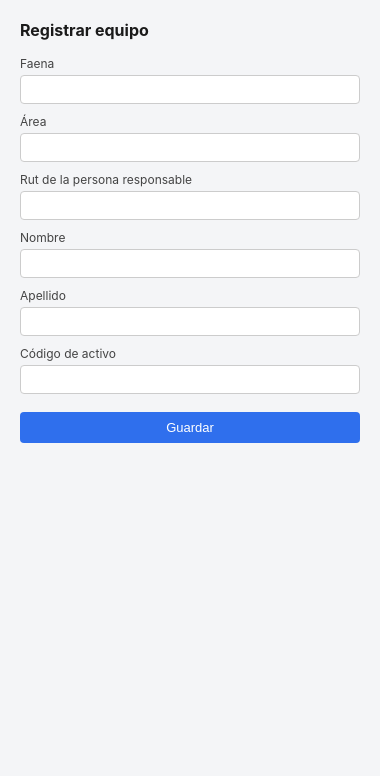
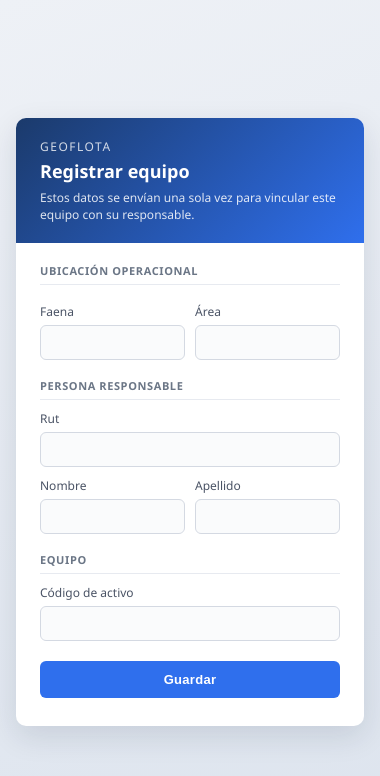
Before and after one commit to matiasr12/Proyecto_tesis_Geoblota, an Electron app: page standalone/src/register.html in a window 380 px wide. Drawn offline with Linux system fonts and the light colour scheme.

Commit message:
Rediseñar el formulario de registro de equipo
El formulario original (inputs sueltos sin agrupar, sin logo, error en
texto plano) se veia poco profesional para algo que ve el tecnico de
terreno al instalar. Se agrega tarjeta centrada con encabezado de marca,
inputs agrupados por seccion (ubicacion operacional / responsable /
equipo) y mensaje de error con fondo destacado. Misma logica exacta
(mismos ids, mismo window.equipoAPI), solo cambia la presentacion.

Co-Authored-By: Claude Sonnet 5 <noreply@anthropic.com>

```diff
--- a/standalone/src/register.html
+++ b/standalone/src/register.html
@@ -2,80 +2,176 @@
 <html lang="es">
 <head>
 <meta charset="UTF-8" />
-<title>Registrar equipo</title>
+<title>Registrar equipo · GeoFlota</title>
 <style>
+  * {
+    box-sizing: border-box;
+  }
   body {
-    font-family: -apple-system, Segoe UI, Arial, sans-serif;
+    font-family: 'Segoe UI', -apple-system, Arial, sans-serif;
     margin: 0;
-    padding: 20px;
-    background: #f4f5f7;
-    color: #1a1a1a;
+    padding: 0;
+    min-height: 100vh;
+    display: flex;
+    align-items: center;
+    justify-content: center;
+    background: linear-gradient(160deg, #eef1f6 0%, #dde4ee 100%);
+    color: #1f2430;
   }
-  h1 {
-    font-size: 16px;
-    margin: 0 0 16px;
+  .card {
+    width: 420px;
+    max-width: calc(100% - 32px);
+    background: #ffffff;
+    border-radius: 10px;
+    box-shadow: 0 10px 30px rgba(20, 30, 60, 0.12);
+    overflow: hidden;
+    margin: 16px;
+  }
+  .card-header {
+    background: linear-gradient(135deg, #1b3a6b 0%, #2f6fed 100%);
+    color: #fff;
+    padding: 20px 24px;
+  }
+  .card-header .brand {
+    font-size: 12px;
+    letter-spacing: 1.5px;
+    text-transform: uppercase;
+    opacity: 0.8;
+    margin-bottom: 4px;
+  }
+  .card-header h1 {
+    font-size: 18px;
+    margin: 0;
+    font-weight: 600;
+  }
+  .card-header p {
+    font-size: 12px;
+    margin: 6px 0 0;
+    opacity: 0.85;
+  }
+  form {
+    padding: 20px 24px 8px;
+  }
+  .section-title {
+    font-size: 11px;
+    font-weight: 600;
+    text-transform: uppercase;
+    letter-spacing: 0.6px;
+    color: #6b7686;
+    margin: 18px 0 8px;
+    padding-bottom: 6px;
+    border-bottom: 1px solid #e7eaf0;
+  }
+  .section-title:first-child {
+    margin-top: 0;
+  }
+  .field-row {
+    display: grid;
+    grid-template-columns: 1fr 1fr;
+    gap: 10px;
   }
   label {
     display: block;
     font-size: 12px;
-    margin: 10px 0 4px;
-    color: #444;
+    font-weight: 500;
+    margin: 10px 0 5px;
+    color: #4a5365;
   }
   input {
     width: 100%;
-    box-sizing: border-box;
-    padding: 6px 8px;
+    padding: 9px 10px;
     font-size: 13px;
-    border: 1px solid #ccc;
-    border-radius: 4px;
+    border: 1px solid #d4d9e2;
+    border-radius: 6px;
+    background: #fafbfc;
+    color: #1f2430;
+    transition: border-color 0.15s ease, box-shadow 0.15s ease;
+  }
+  input:focus {
+    outline: none;
+    border-color: #2f6fed;
+    box-shadow: 0 0 0 3px rgba(47, 111, 237, 0.15);
+    background: #fff;
   }
   button {
-    margin-top: 18px;
+    margin: 20px 0 20px;
     width: 100%;
-    padding: 8px;
+    padding: 11px;
     font-size: 13px;
+    font-weight: 600;
+    letter-spacing: 0.3px;
     border: none;
-    border-radius: 4px;
+    border-radius: 6px;
     background: #2f6fed;
     color: white;
     cursor: pointer;
+    transition: background 0.15s ease;
+  }
+  button:hover:not(:disabled) {
+    background: #2558c4;
   }
   button:disabled {
-    background: #9db6ee;
+    background: #adc1ee;
     cursor: default;
   }
   #mensaje {
-    margin-top: 10px;
+    margin: 0 24px 16px;
+    padding: 10px 12px;
     font-size: 12px;
+    border-radius: 6px;
+    background: #fdecec;
     color: #b00020;
+    display: none;
+  }
+  #mensaje.visible {
+    display: block;
   }
 </style>
 </head>
 <body>
+  <div class="card">
+    <div class="card-header">
+      <div class="brand">GeoFlota</div>
       <h1>Registrar equipo</h1>
+      <p>Estos datos se envían una sola vez para vincular este equipo con su responsable.</p>
+    </div>
 
     <form id="form">
+      <div class="section-title">Ubicación operacional</div>
+      <div class="field-row">
+        <div>
           <label for="faena">Faena</label>
           <input id="faena" required />
-
+        </div>
+        <div>
           <label for="area">Área</label>
           <input id="area" required />
+        </div>
+      </div>
 
-    <label for="rut">Rut de la persona responsable</label>
+      <div class="section-title">Persona responsable</div>
+      <label for="rut">Rut</label>
       <input id="rut" required />
 
+      <div class="field-row">
+        <div>
           <label for="nombre">Nombre</label>
           <input id="nombre" required />
-
+        </div>
+        <div>
           <label for="apellido">Apellido</label>
           <input id="apellido" required />
+        </div>
+      </div>
 
+      <div class="section-title">Equipo</div>
       <label for="codigoActivo">Código de activo</label>
       <input id="codigoActivo" required />
 
       <button type="submit" id="guardar">Guardar</button>
     </form>
     <div id="mensaje"></div>
+  </div>
 
   <script>
     const form = document.getElementById('form');
@@ -93,6 +189,7 @@
       event.preventDefault();
       boton.disabled = true;
       mensaje.textContent = '';
+      mensaje.classList.remove('visible');
 
       const datos = {
         faena: document.getElementById('faena').value.trim(),
@@ -108,6 +205,7 @@
         window.close();
       } catch (error) {
         mensaje.textContent = 'No se pudo guardar: ' + error.message;
+        mensaje.classList.add('visible');
         boton.disabled = false;
       }
     });
```
Also changed, not shown: tray/src/register.html (+120 -22 lines). Lines whose indentation alone changed are shown as unchanged.
